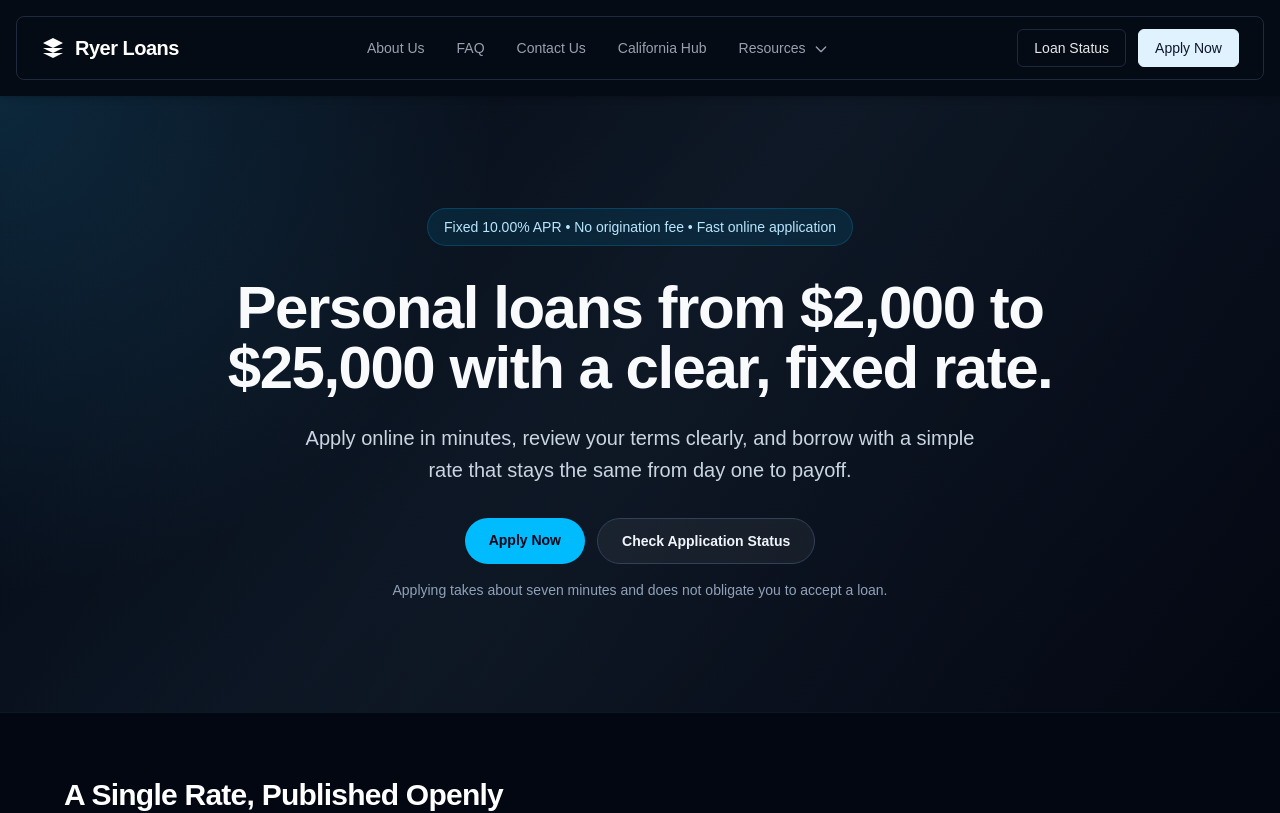
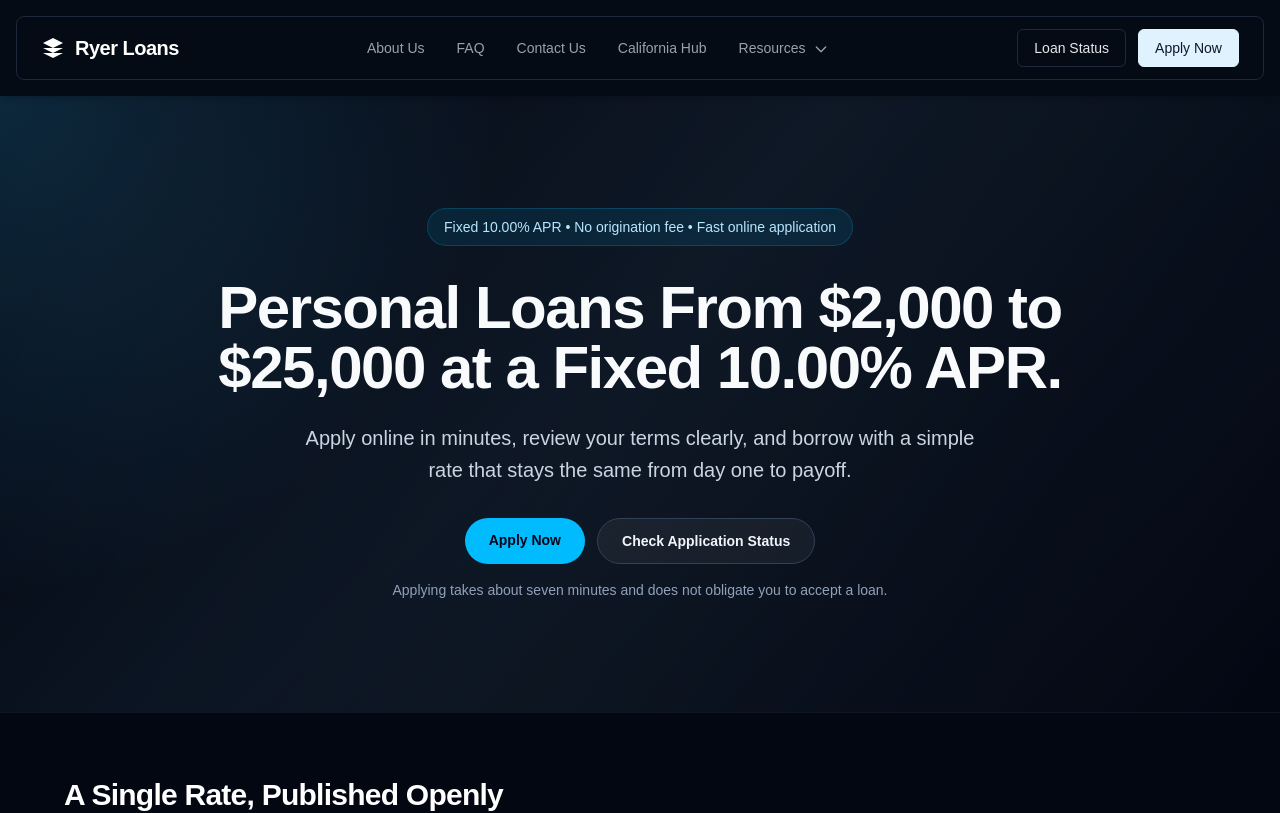
Before and after one commit to mspabitra918/ryerloans-frontend, a Next.js app: page / in a window 1280 px wide. Shown: the top 813 px of the page. Built offline with nearby package versions, Linux system fonts and the light colour scheme.

Commit message:
Refactor : Home page

```diff
--- a/src/components/marketing/home/HeroSection.tsx
+++ b/src/components/marketing/home/HeroSection.tsx
@@ -22,7 +22,7 @@ export default function HeroSection() {
         </div>
 
         <h1 className="mt-8 max-w-4xl text-4xl font-semibold tracking-tight text-slate-50 sm:text-5xl lg:text-6xl">
-          Personal loans from $2,000 to $25,000 with a clear, fixed rate.
+          Personal Loans From $2,000 to $25,000 at a Fixed 10.00% APR.
         </h1>
 
         <p className="mt-6 max-w-2xl text-lg leading-8 text-slate-300 sm:text-xl">
--- a/src/components/marketing/info/personal-loans-for-bad-credit/PersonalLoansBadCreditContent.tsx
+++ b/src/components/marketing/info/personal-loans-for-bad-credit/PersonalLoansBadCreditContent.tsx
@@ -371,7 +371,7 @@ export default function PersonalLoansBadCreditContent() {
                   </div>
                 </div>
                 <Link
-                  href="/borrower-requirements"
+                  href="/"
                   className="inline-flex items-center justify-center gap-2 bg-sky-500 hover:bg-sky-400 text-slate-950 font-bold text-xs px-5 py-2.5 rounded-lg transition"
                 >
                   <span>View Eligibility Standards</span>
--- a/src/components/marketing/info/personal-loans/PersonalLoansContent.tsx
+++ b/src/components/marketing/info/personal-loans/PersonalLoansContent.tsx
@@ -247,7 +247,7 @@ export default function PersonalLoansContent() {
                         <span className="w-2 h-2 rounded-full bg-sky-500" />
                         Ryer Personal Loan
                       </td>
-                      <td className="p-4">None (Unsecured)</td>
+                      <td className="p-4">None</td>
                       <td className="p-4 font-medium text-slate-900">Fixed</td>
                       <td className="p-4 font-mono font-bold text-emerald-600 bg-emerald-50 px-2 py-1 rounded w-fit">
                         10.00% Fixed APR
```
